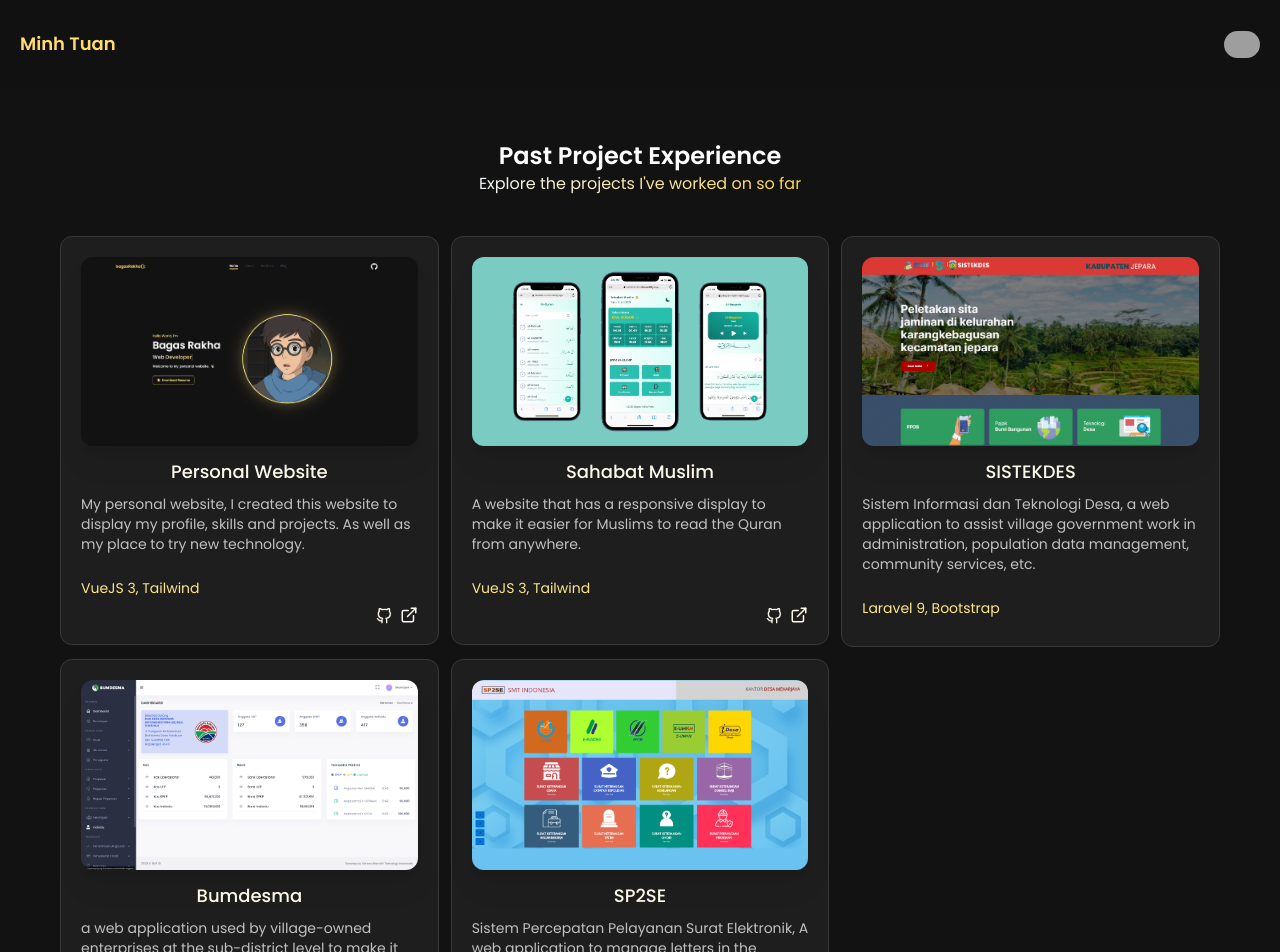
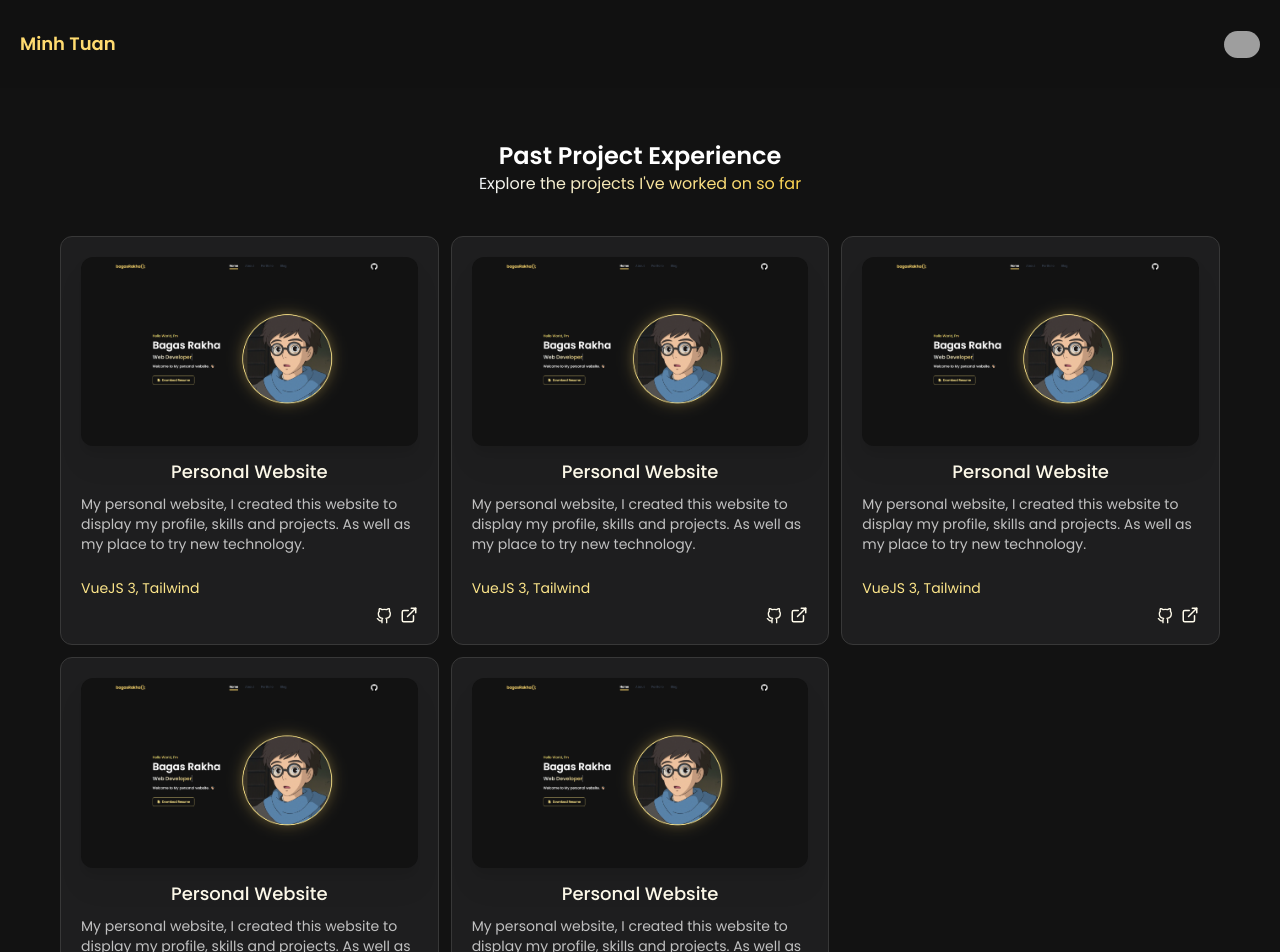
Before and after one commit to TuanMonkey007/My-Profile, a Vue app in the folder Portofolio-v2/: page /portfolio in a window 1280 px wide. Shown: the top 952 px of the page. Built offline with nearby package versions, Linux system fonts and the light colour scheme; grey boxes are pictures that could not be loaded.

Commit message:
update info

```diff
--- a/Portofolio-v2/src/views/AboutView.vue
+++ b/Portofolio-v2/src/views/AboutView.vue
@@ -128,7 +128,7 @@ export default {
         </div>
         <div class="md:w-7/12">
           <p class="mb-3 md:mb-7 fadein-left fadeins-1">
-            &nbsp; &nbsp; &nbsp; Hi everyone! My name is Nguyen Minh Tuan. I'm a web developer from Bogor, West Java. I
+            &nbsp; &nbsp; &nbsp; Hi everyone! My name is Nguyen Minh Tuan. I'm a web developer from HaNoi, VietNam. I
             have 1 year of experience in back-end web development.
             I really enjoy what I do right now, in my opinion, creating programs is not just a job, but also an art that
             has
--- a/Portofolio-v2/src/views/PortfolioView.vue
+++ b/Portofolio-v2/src/views/PortfolioView.vue
@@ -10,45 +10,46 @@ export default {
           imageUrl: 'portfolio_v2',
           status: 'My personal website, I created this website to display my profile, skills and projects. As well as my place to try new technology.',
           tech: 'VueJS 3, Tailwind',
-          github: 'https://github.com/rakha-elctrnx/Portofolio-v2',
-          demo: 'https://bagasrakha.netlify.app/'
+          github: 'https://github.com/TuanMonkey007/My-Profile',
+          demo: 'https://nguyenminhtuan.id.vn'
         },
         {
           id: 2,
-          name: 'Sahabat Muslim',
-          imageUrl: 'sahabatmuslim',
-          status: 'A website that has a responsive display to make it easier for Muslims to read the Quran from anywhere.',
+          name: 'Personal Website',
+          imageUrl: 'portfolio_v2',
+          status: 'My personal website, I created this website to display my profile, skills and projects. As well as my place to try new technology.',
           tech: 'VueJS 3, Tailwind',
-          github: 'https://github.com/rakha-elctrnx/muslim-companion',
-          demo: 'https://sahabat-muslim.netlify.app/'
+          github: 'https://github.com/TuanMonkey007/My-Profile',
+          demo: 'https://nguyenminhtuan.id.vn'
         },
         {
           id: 3,
-          name: 'SISTEKDES',
-          imageUrl: 'sistekdes',
-          status: 'Sistem Informasi dan Teknologi Desa, a web application to assist village government work in administration, population data management, community services, etc.',
-          tech: 'Laravel 9, Bootstrap',
-          github: 'null',
-          demo: 'null'
+          name: 'Personal Website',
+          imageUrl: 'portfolio_v2',
+          status: 'My personal website, I created this website to display my profile, skills and projects. As well as my place to try new technology.',
+          tech: 'VueJS 3, Tailwind',
+          github: 'https://github.com/TuanMonkey007/My-Profile',
+          demo: 'https://nguyenminhtuan.id.vn'
         },
         {
           id: 4,
-          name: 'Bumdesma',
-          imageUrl: 'bumdesma',
-          status: 'a web application used by village-owned enterprises at the sub-district level to make it easier for them in terms of accounting that is equipped with a microfinance balance.',
-          tech: 'Laravel 8, Bootstrap',
-          github: 'null',
-          demo: 'null'
-        },
-        {
+          name: 'Personal Website',
+          imageUrl: 'portfolio_v2',
+          status: 'My personal website, I created this website to display my profile, skills and projects. As well as my place to try new technology.',
+          tech: 'VueJS 3, Tailwind',
+          github: 'https://github.com/TuanMonkey007/My-Profile',
+          demo: 'https://nguyenminhtuan.id.vn'
+        },  {
           id: 5,
-          name: 'SP2SE',
-          imageUrl: 'sp2se',
-          status: 'Sistem Percepatan Pelayanan Surat Elektronik, A web application to manage letters in the village.',
-          tech: 'Codeigniter 3, Bootstrap',
-          github: 'null',
-          demo: 'null'
+          name: 'Personal Website',
+          imageUrl: 'portfolio_v2',
+          status: 'My personal website, I created this website to display my profile, skills and projects. As well as my place to try new technology.',
+          tech: 'VueJS 3, Tailwind',
+          github: 'https://github.com/TuanMonkey007/My-Profile',
+          demo: 'https://nguyenminhtuan.id.vn'
         }
+
+
       ]
     };
   }
```
